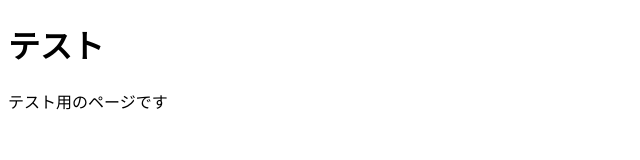
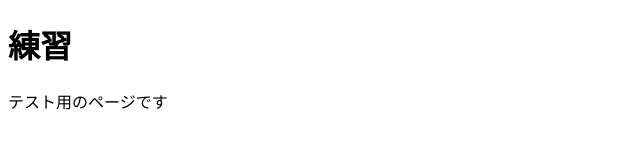
Before and after one commit to suisoh1/suisoh1, a plain HTML site: page test.html in a window 1280 px wide. Shown: the whole page, without its empty margins (0-640 px from the left). Drawn offline with Linux system fonts and the light colour scheme.

Commit message:
Update test.html

```diff
--- a/test.html
+++ b/test.html
@@ -6,7 +6,7 @@
     <title>タイトル</title>
 </head>
 <body>
-    <h1>テスト</h1>
+    <h1>練習</h1>
     <p>テスト用のページです</p>
 </body>
 </html>
```
